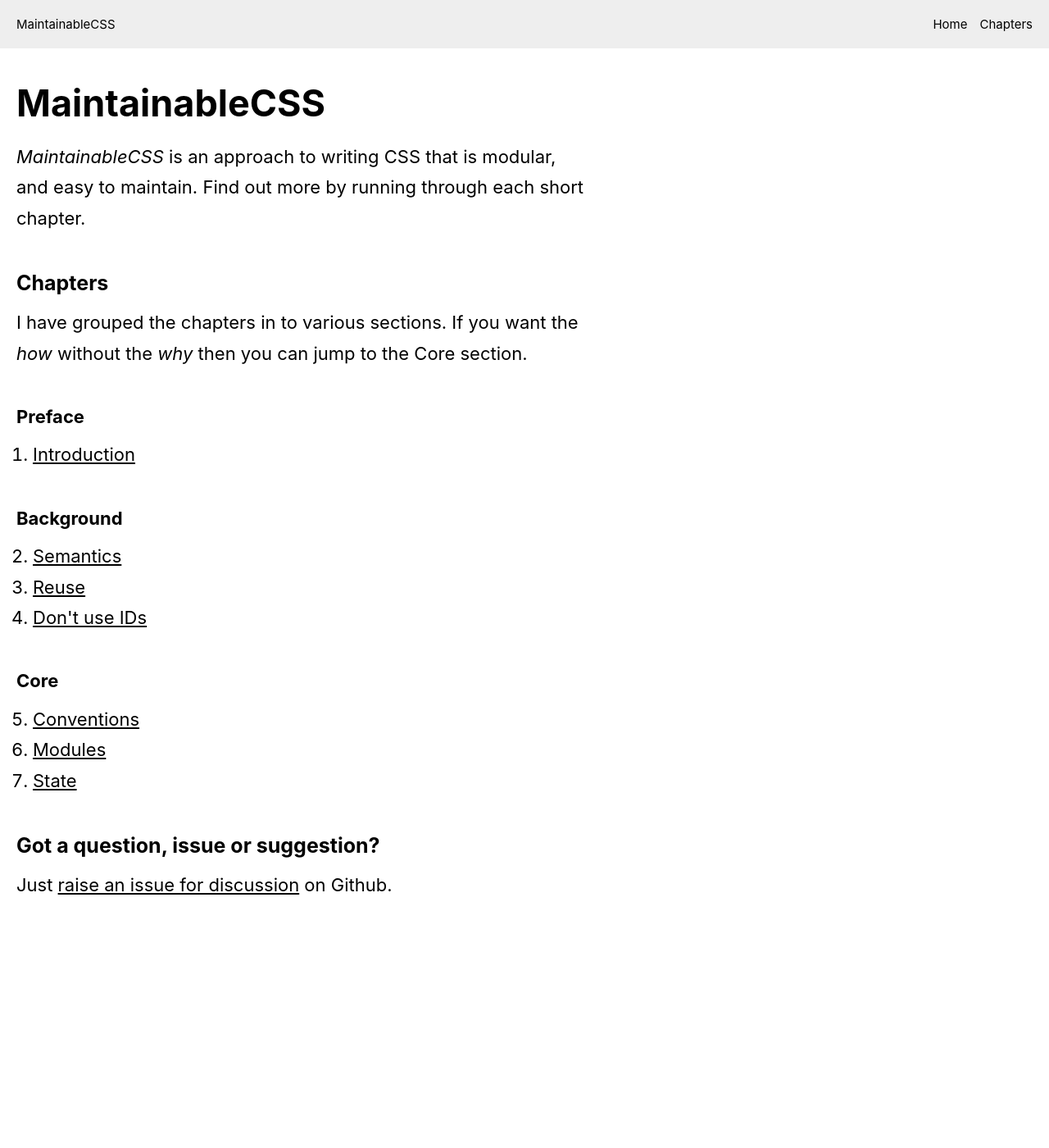
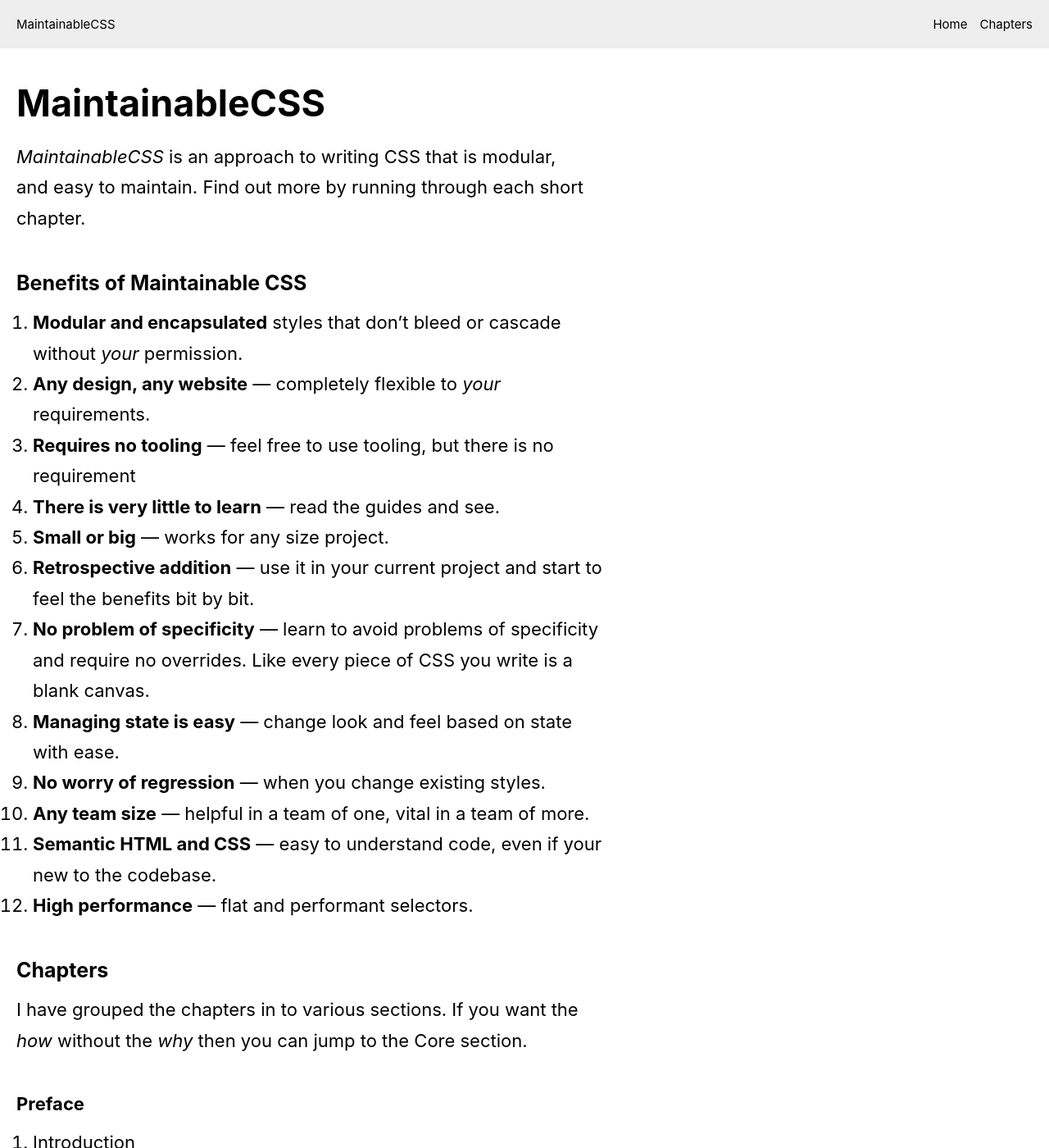
Before and after one commit to adamsilver/maintainablecss.com-jekyll, a Jekyll site: the page built from index.md, in a window 1280 px wide and 1400 px high. Shown: the whole window at 82% size. Built offline with Jekyll 4.4.1, drawn with Linux system fonts in a browser that asks for light colours.

Commit message:
Benefits added

```diff
--- a/index.md
+++ b/index.md
@@ -6,6 +6,21 @@ id: home
 # MaintainableCSS
 
 *MaintainableCSS* is an approach to writing CSS that is modular, and easy to maintain. Find out more by running through each short chapter.
+
+## Benefits of Maintainable CSS
+
+1. **Modular and encapsulated** styles that don't bleed or cascade without *your* permission.
+2. **Any design, any website** &mdash; completely flexible to *your* requirements.
+3. **Requires no tooling** &mdash; feel free to use tooling, but there is no requirement
+4. **There is very little to learn** &mdash; read the guides and see.
+5. **Small or big** &mdash; works for any size project.
+6. **Retrospective addition** &mdash; use it in your current project and start to feel the benefits bit by bit.
+7. **No problem of specificity** &mdash; learn to avoid problems of specificity and require no overrides. Like every piece of CSS you write is a blank canvas.
+8. **Managing state is easy** &mdash; change look and feel based on state with ease.
+9. **No worry of regression** &mdash; when you change existing styles.
+10. **Any team size** &mdash; helpful in a team of one, vital in a team of more.
+11. **Semantic HTML and CSS** &mdash; easy to understand code, even if your new to the codebase.
+12. **High performance** &mdash; flat and performant selectors.
 
 ## Chapters
 
```
